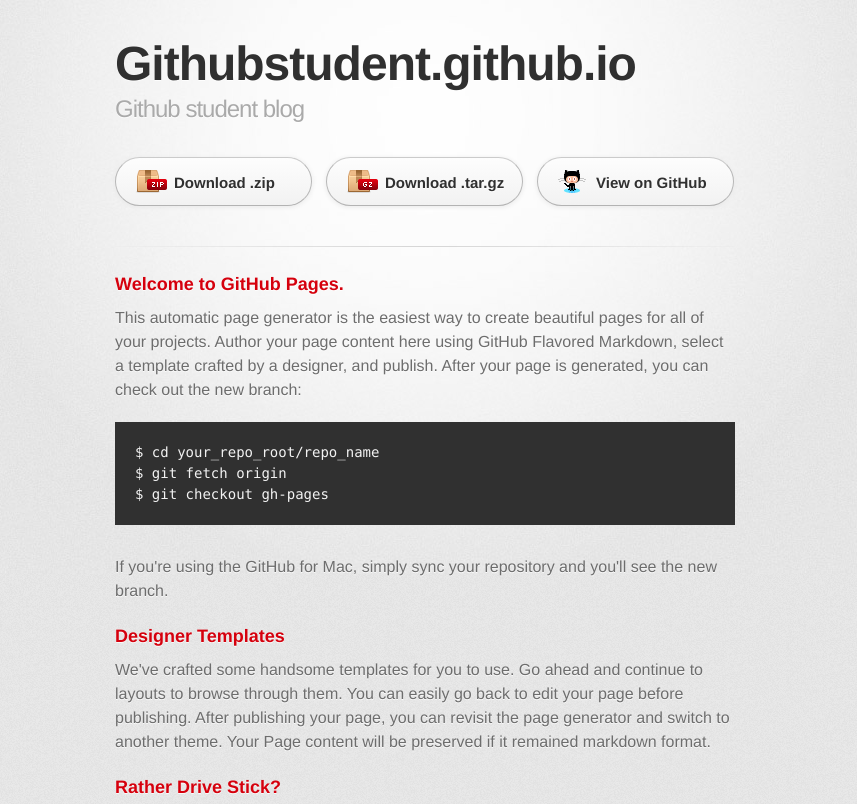
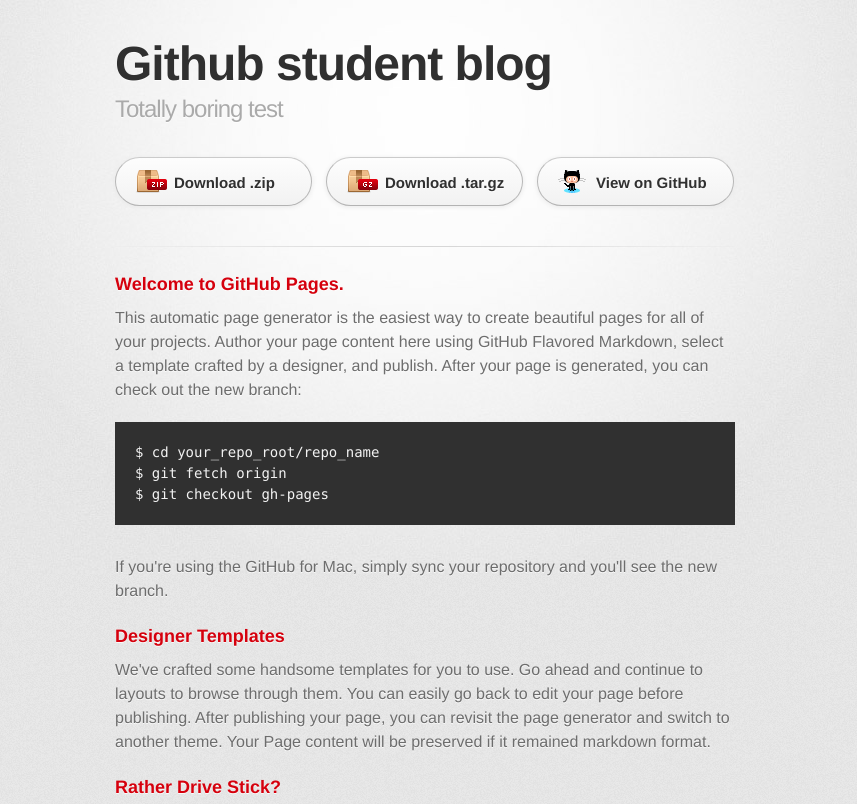
Before and after one commit to marcmerlin/githubstudent.github.io, a plain HTML site: page index.html in a window 1280 px wide. Shown: the top 804 px of the page, without its empty margins (215-1072 px from the left). Drawn offline with Linux system fonts and the light colour scheme; a web font is replaced by a local one.

Commit message:
minor edit

```diff
--- a/index.html
+++ b/index.html
@@ -18,8 +18,8 @@
       <div class="inner">
 
         <header>
-          <h1>Githubstudent.github.io</h1>
-          <h2>Github student blog</h2>
+          <h1>Github student blog</h1>
+	  <h2>Totally boring test</h2>
         </header>
 
         <section id="downloads" class="clearfix">
```
